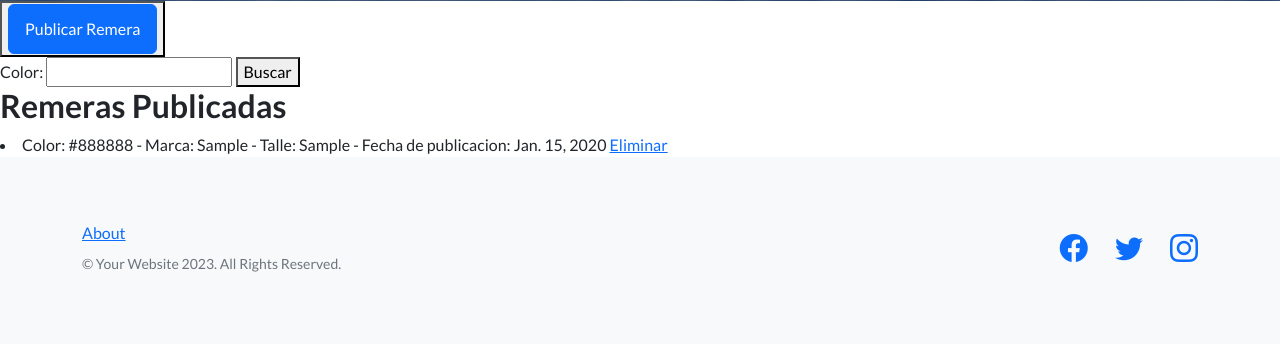
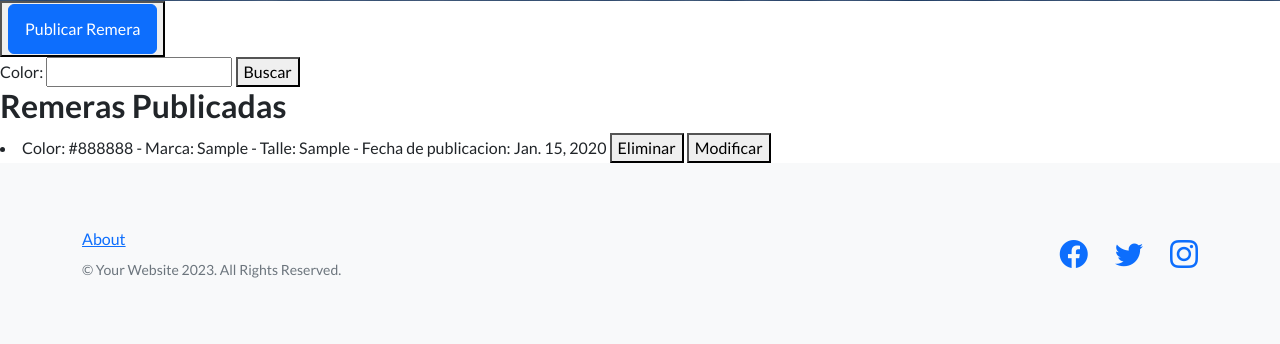
Before and after one commit to hckta/Entrega-Final-Rivero, a Django app: page /remeras/ in a window 1280 px wide. Shown: the part 563-907 px from the top of the page. Before the commit the page ends 835 px from the top, so only its background shows below. Run offline with Django 4.2, Linux system fonts and the light colour scheme; tables that the repository leaves empty hold one stand-in row (values such as "Sample post"); some libraries are stand-ins or nearby versions.

Commit message:
Modificar los objetos

```diff
--- a/inicio/forms.py
+++ b/inicio/forms.py
@@ -1,6 +1,8 @@
 from django import forms
 from django.forms.widgets import DateInput
 from datetime import date
+
+#Formularios de Publicacion
 
 
 class PublicarPantalonForm(forms.Form):
@@ -25,6 +27,8 @@ class PublicarCalzadoForm(forms.Form):
     talle = forms.IntegerField()
     fecha_publicacion = forms.DateField(required=False, widget=DateInput (attrs={'type': 'date'}))
 
+#Formularios de Busqueda
+
 class BuscarPantalonForm(forms.Form):
     color = forms.CharField(max_length=15, required=False)
 
@@ -33,3 +37,18 @@ class BuscarRemeraForm(forms.Form):
 
 class BuscarCalzadoForm(forms.Form):
     color = forms.CharField(max_length=15, required=False)
+
+#Formularios de Modificacion
+
+class ModificarPantalonForm(forms.Form):
+    color = forms.CharField(max_length=15)
+    marca = forms.CharField(max_length=10)
+    talle = forms.CharField(max_length=2)
+    ...
+
+class ModificarRemeraForm(ModificarPantalonForm):
+    ...
+
+class ModificarCalzadoForm(ModificarPantalonForm):
+    talle = forms.IntegerField()
+    ...
--- a/inicio/templates/inicio/listar_calzados.html
+++ b/inicio/templates/inicio/listar_calzados.html
@@ -20,7 +20,8 @@
 {% for calzado in calzados %}
 <li>
     Color: {{calzado.color}} - Marca: {{calzado.marca}} - Talle: {{calzado.talle}} - Fecha de publicacion: {{calzado.fecha_publicacion}}
-<a href={% url 'inicio:eliminar_calzado' calzado.id %}>Eliminar</a>
+<button> <a class="navbar-brand" href={% url 'inicio:eliminar_calzado' calzado.id %}>Eliminar</a> </button>
+<button> <a class="navbar-brand" href={% url 'inicio:modificar_calzado' calzado.id %}>Modificar</a> </button>
 </li>
 {% endfor %}
 {% endblock contenido %}
--- a/inicio/templates/inicio/listar_pantalones.html
+++ b/inicio/templates/inicio/listar_pantalones.html
@@ -20,7 +20,8 @@
 {% for pantalon in pantalones %}
 <li>
     Color: {{pantalon.color}} - Marca: {{pantalon.marca}} - Talle: {{pantalon.talle}} - Fecha de publicacion: {{pantalon.fecha_publicacion}}
-<a href={% url 'inicio:eliminar_pantalon' pantalon.id %}>Eliminar</a>
+    <button> <a class="navbar-brand" href={% url 'inicio:eliminar_pantalon' pantalon.id %}>Eliminar</a> </button>
+    <button> <a class="navbar-brand" href={% url 'inicio:modificar_pantalon' pantalon.id %}>Modificar</a> </button>
 </li>
 {% endfor %}
 {% endblock contenido %}
--- a/inicio/templates/inicio/listar_remeras.html
+++ b/inicio/templates/inicio/listar_remeras.html
@@ -20,7 +20,9 @@
 {% for remera in remeras %}
 <li>
     Color: {{remera.color}} - Marca: {{remera.marca}} - Talle: {{remera.talle}} - Fecha de publicacion: {{remera.fecha_publicacion}}
-<a href={% url 'inicio:eliminar_remera' remera.id %}>Eliminar</a>
+    <button> <a class="navbar-brand" href={% url 'inicio:eliminar_remera' remera.id %}>Eliminar</a> </button>
+    <button> <a class="navbar-brand" href={% url 'inicio:modificar_remera' remera.id %}>Modificar</a> </button>
+
 </li>
 {% endfor %}
 {% endblock contenido %}
--- a/inicio/urls.py
+++ b/inicio/urls.py
@@ -14,5 +14,8 @@ urlpatterns = [
     path('pantalon/eliminar/<int:pantalon_id>/', views.eliminar_pantalon, name='eliminar_pantalon'),
     path('remera/eliminar/<int:remera_id>/', views.eliminar_remera, name='eliminar_remera'),
     path('calzado/eliminar/<int:calzado_id>/', views.eliminar_calzado, name='eliminar_calzado'),
+    path('pantalon/modificar/<int:pantalon_id>/', views.modificar_pantalon, name='modificar_pantalon'),
+    path('remera/modificar/<int:remera_id>/', views.modificar_remera, name='modificar_remera'),
+    path('calzado/modificar/<int:calzado_id>/', views.modificar_calzado, name='modificar_calzado'),
 
 ]
--- a/inicio/views.py
+++ b/inicio/views.py
@@ -1,5 +1,5 @@
 from django.shortcuts import render, redirect
-from inicio.forms import PublicarPantalonForm, PublicarRemeraForm, PublicarCalzadoForm, BuscarPantalonForm, BuscarRemeraForm, BuscarCalzadoForm
+from inicio.forms import PublicarPantalonForm, PublicarRemeraForm, PublicarCalzadoForm, BuscarPantalonForm, BuscarRemeraForm, BuscarCalzadoForm, ModificarPantalonForm, ModificarRemeraForm, ModificarCalzadoForm
 from inicio.models import Pantalon, Remera, Calzado
 # Create your views here.
 
@@ -93,3 +93,55 @@ def eliminar_calzado(request, calzado_id):
     calzado = Calzado.objects.get(id=calzado_id)
     calzado.delete()
     return redirect('inicio:listar_calzados')
+
+def modificar_pantalon(request, pantalon_id):
+    pantalon_a_modificar = Pantalon.objects.get(id=pantalon_id)
+
+    if request.method == 'POST':
+        formulario = ModificarPantalonForm(request.POST)
+        if formulario.is_valid():
+            info = formulario.cleaned_data
+            pantalon_a_modificar.color = info['color']
+            pantalon_a_modificar.marca = info['marca']
+            pantalon_a_modificar.talle = info['talle']
+            pantalon_a_modificar.save()
+            return redirect('inicio:listar_pantalones')
+        else:
+            return render(request, 'inicio/modificar_pantalon.html', {'formulario': formulario})
+    formulario = ModificarPantalonForm(initial={'color': pantalon_a_modificar.color, 'marca': pantalon_a_modificar.marca, 'talle': pantalon_a_modificar.talle})
+    return render(request, 'inicio/modificar_pantalon.html', {'formulario': formulario})
+
+
+def modificar_remera(request, remera_id):
+    remera_a_modificar = Remera.objects.get(id=remera_id)
+
+    if request.method == 'POST':
+        formulario = ModificarRemeraForm(request.POST)
+        if formulario.is_valid():
+            info = formulario.cleaned_data
+            remera_a_modificar.color = info['color']
+            remera_a_modificar.marca = info['marca']
+            remera_a_modificar.talle = info['talle']
+            remera_a_modificar.save()
+            return redirect('inicio:listar_remeras')
+        else:
+            return render(request, 'inicio/modificar_remera.html', {'formulario': formulario})
+    formulario = ModificarRemeraForm(initial={'color': remera_a_modificar.color, 'marca': remera_a_modificar.marca, 'talle': remera_a_modificar.talle})
+    return render(request, 'inicio/modificar_remera.html', {'formulario': formulario})
+
+def modificar_calzado(request, calzado_id):
+    calzado_a_modificar = Calzado.objects.get(id=calzado_id)
+
+    if request.method == 'POST':
+        formulario = ModificarCalzadoForm(request.POST)
+        if formulario.is_valid():
+            info = formulario.cleaned_data
+            calzado_a_modificar.color = info['color']
+            calzado_a_modificar.marca = info['marca']
+            calzado_a_modificar.talle = info['talle']
+            calzado_a_modificar.save()
+            return redirect('inicio:listar_calzados')
+        else:
+            return render(request, 'inicio/modificar_calzado.html', {'formulario': formulario})
+    formulario = ModificarCalzadoForm(initial={'color': calzado_a_modificar.color, 'marca': calzado_a_modificar.marca, 'talle': calzado_a_modificar.talle})
+    return render(request, 'inicio/modificar_calzado.html', {'formulario': formulario})
```
Also changed, not shown: inicio/templates/inicio/modificar_calzado.html (added, +21 -0 lines), inicio/templates/inicio/modificar_pantalon.html (added, +21 -0 lines), inicio/templates/inicio/modificar_remera.html (added, +21 -0 lines).
